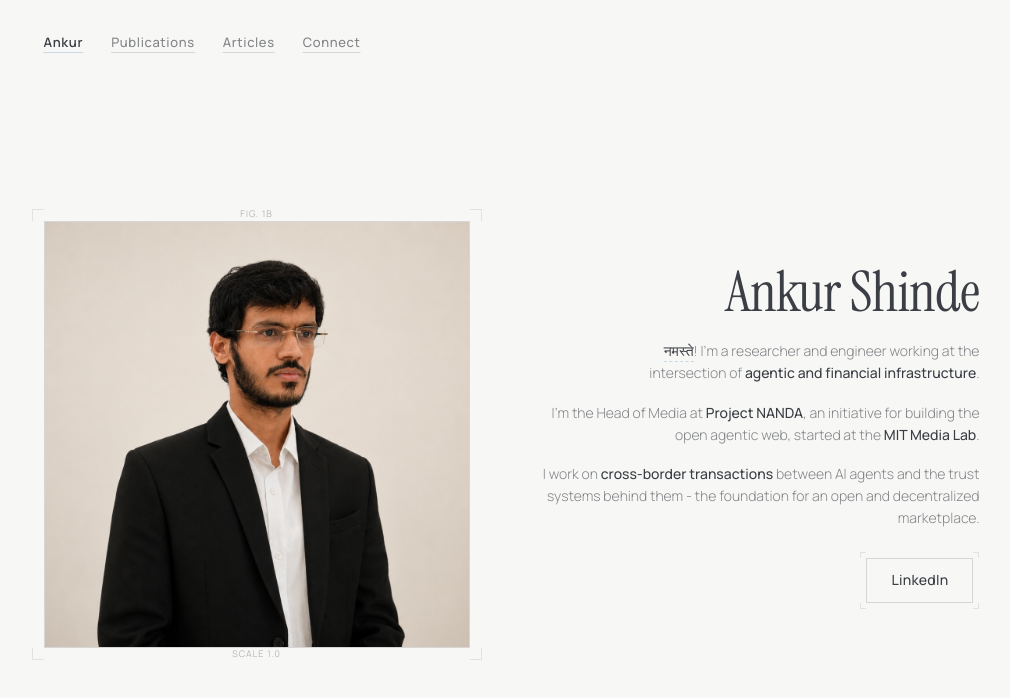
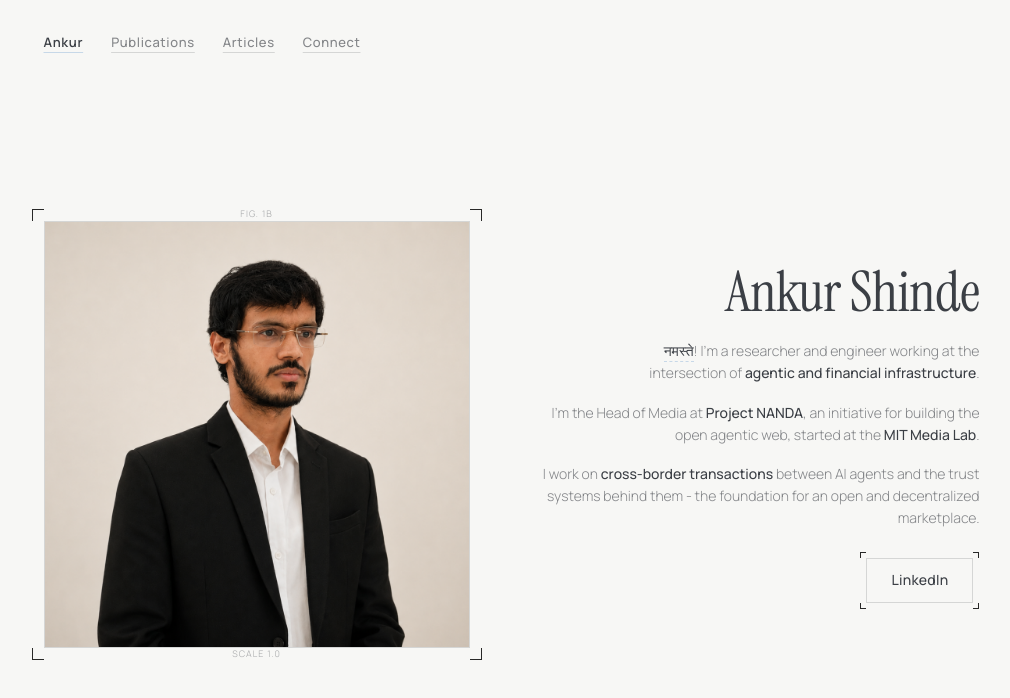
Before and after one commit to ankurshnde/ankurshinde.ai.studio, a Next.js app: page / in a window 1280 px wide. Shown: the top 698 px of the page, without its empty margins (133-1143 px from the left). Built offline with nearby package versions, Linux system fonts and the light colour scheme; a web font is replaced by a local one.

Commit message:
Change decorative photo frame corners and button corners to crisp black (#111111) for high-contrast drafting appearance

```diff
--- a/src/app/globals.css
+++ b/src/app/globals.css
@@ -265,8 +265,8 @@ main {
   position: absolute;
   width: 12px;
   height: 12px;
-  border: 1.2px solid var(--border);
-  opacity: 0.6;
+  border: 1.2px solid #111111;
+  opacity: 0.9;
   transition: border-color 0.28s ease, opacity 0.28s ease;
 }
 .corner.tl { top: 12px; left: 12px; border-right: none; border-bottom: none; }
@@ -296,7 +296,7 @@ main {
 }
 
 .technical-frame:hover .corner {
-  border-color: var(--accent);
+  border-color: #111111;
   opacity: 1;
 }
 .technical-frame:hover .crosshair-label {
@@ -461,8 +461,8 @@ main {
   position: absolute;
   width: 6px;
   height: 6px;
-  border: 1px solid var(--border);
-  opacity: 0.6;
+  border: 1px solid #111111;
+  opacity: 0.9;
   transition: border-color 0.28s ease, opacity 0.28s ease;
 }
 .btn-corner.tl { top: 0; left: 0; border-right: none; border-bottom: none; }
@@ -489,7 +489,7 @@ main {
 }
 
 .technical-btn-wrap:hover .btn-corner {
-  border-color: var(--accent);
+  border-color: #111111;
   opacity: 1;
 }
 .technical-btn-wrap:hover .btn {
```
